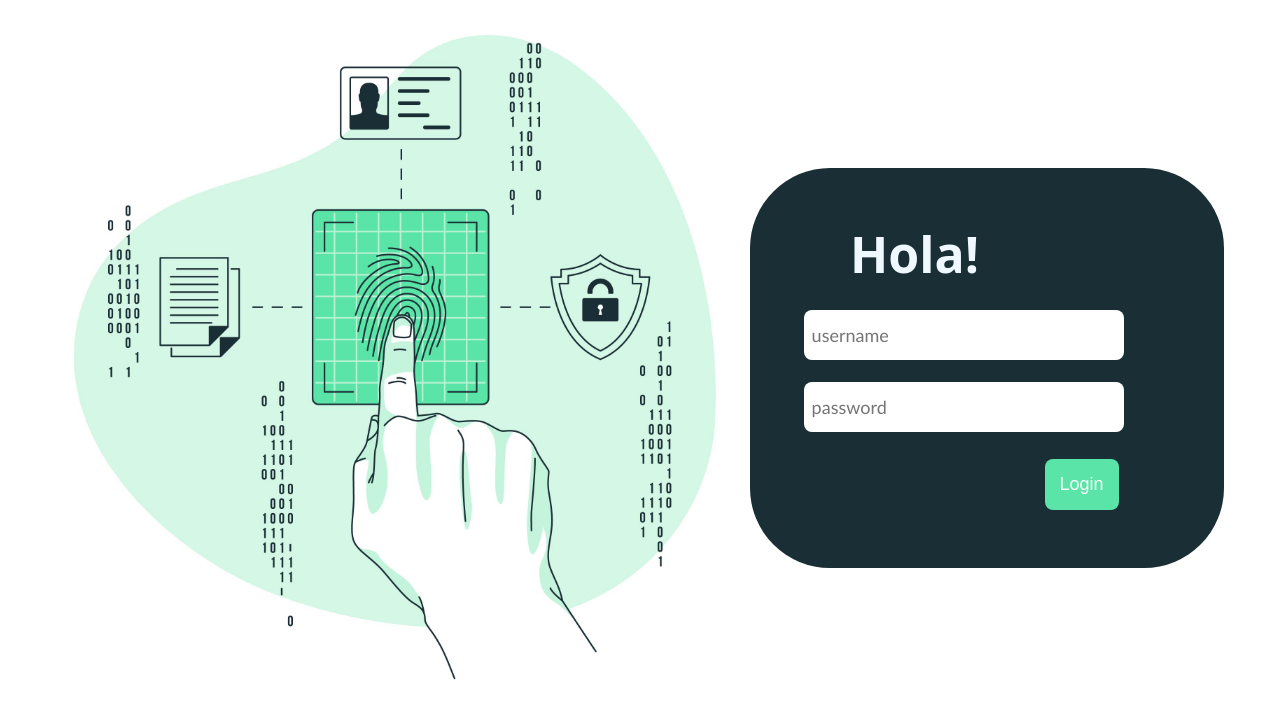
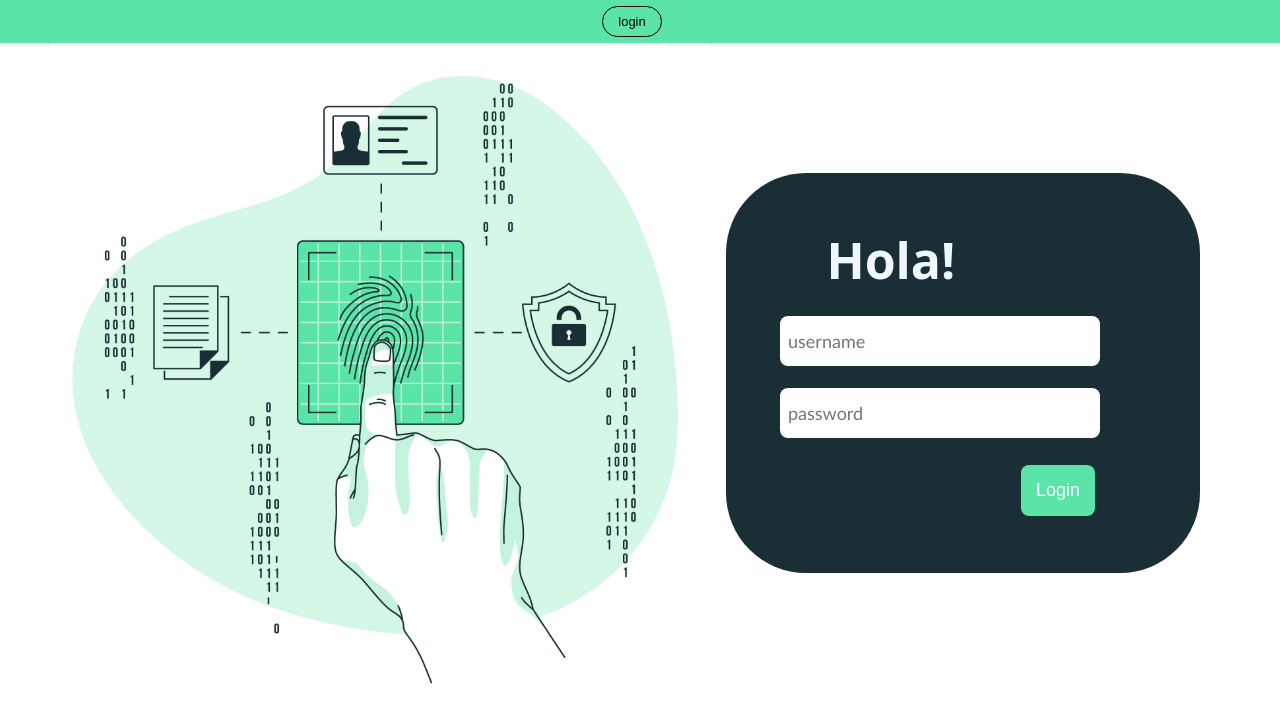
Before and after one commit to DanielBelz1997/Project-Manager, a React (Vite) app in the folder project/front/: page /login in a window 1280 px wide. Shown: the top 720 px of the page. Built offline with nearby package versions, Linux system fonts and the light colour scheme.

Commit message:
login page

```diff
--- a/project/front/package.json
+++ b/project/front/package.json
@@ -11,6 +11,7 @@
   },
   "dependencies": {
     "react": "^18.2.0",
+    "react-cookie": "^6.1.1",
     "react-dom": "^18.2.0",
     "react-hot-toast": "^2.4.1",
     "react-image-file-resizer": "^0.4.8",
--- a/project/front/public/login.jsx
+++ b/project/front/public/login.jsx
@@ -55,9 +55,7 @@ const Login = () => {
         }
       } else if (response.status === 401) {
         {
-          toast.error(
-            "The username or password is incorrect. Please try again"
-          );
+          toast.error("The username or password is incorrect");
         }
       }
     } catch (error) {
@@ -77,7 +75,7 @@ const Login = () => {
           <img
             src={image}
             alt="Chat"
-            style={{ width: "700px", marginLeft: "50px" }}
+            style={{ width: "660px", marginLeft: "50px" }}
           />
         </div>
         <div className={"mainContainer"}>
--- a/project/front/src/App.css
+++ b/project/front/src/App.css
@@ -14,7 +14,7 @@
   background-color: #1a2e35;
   border-radius: 80px;
   padding: 100px;
-  margin-top: 35px;
+  /* margin-top: px; */
   max-width: 37%;
   flex: 1;
   flex-direction: column;
@@ -136,3 +136,78 @@
   padding-left: 8px;
   border-style: none;
 }
+
+.navbar {
+  /* background-image: url("./LOGO3.png"); */
+  background-size: 100px;
+  background-position: right;
+  background-repeat: no-repeat;
+  /* background-position: 98%; */
+  display: flex;
+  justify-content: center;
+  align-items: center;
+  background-color: #5ae4a8;
+  color: #fff;
+  /* padding: 0.2rem; */
+  box-shadow: 0 2px 4px rgba(0, 0, 0, 0.1);
+  /* margin-top: -0.8rem;
+  margin-left: -8px;
+  margin-right: -8px; */
+}
+
+.navbar a {
+  text-decoration: none;
+  color: #fff;
+  font-size: 1.1rem;
+  margin-right: 1rem;
+  transition: all 0.2s ease-in-out;
+}
+
+.navbar a:hover {
+  text-decoration: none;
+  color: #ebebeb;
+}
+
+.navbar-brand {
+  font-size: 1.5rem;
+  font-weight: bold;
+}
+
+.navbar-menu {
+  display: flex;
+  justify-content: space-between;
+  align-items: center;
+}
+
+.navbar-menu li {
+  list-style: none;
+}
+
+.navbar-menu li a {
+  display: block;
+  /* padding: 0.5rem; */
+  transition: all 0.2s ease-in-out;
+}
+
+.navbar button {
+  background-color: #5ae4a8;
+  border-width: 0.5px;
+  border-style: solid;
+  border-radius: 30px;
+  font-size: 13px;
+  font-weight: 100;
+  padding: 7px 15px 7px 15px;
+  margin: 6px 5px 6px 5px;
+}
+
+.navbar button:hover {
+  background-color: #7de2b6;
+  cursor: pointer;
+}
+
+/* .navbar-menu li a:hover {
+  background-color: #ffc107;
+  color: #fff;
+  text-decoration: noneh;
+  border-radius: 4px;
+} */
--- a/project/front/src/App.jsx
+++ b/project/front/src/App.jsx
@@ -1,6 +1,7 @@
 import { BrowserRouter, Route, Routes } from "react-router-dom";
 import Login from "../public/login.jsx";
 import HomePage from "../public/main.jsx";
+import Navbar from "./Navbar";
 
 import "./App.css";
 
@@ -8,6 +9,7 @@ function App() {
   return (
     <>
       <BrowserRouter>
+        <Navbar />
         <Routes>
           <Route path="/login" Component={Login} />
           <Route path="/" Component={HomePage} />
--- /dev/null
+++ b/project/front/src/Navbar.tsx
@@ -0,0 +1,27 @@
+import { Link, useNavigate } from "react-router-dom";
+import { useCookies } from "react-cookie";
+import React from "react";
+
+export default function Navbar() {
+  const [cookies, setCookies] = useCookies(["jwt"]);
+  const navigate = useNavigate();
+
+  const logout = () => {
+    setCookies("jwt", "");
+    navigate("/login");
+  };
+
+  return (
+    <div className="navbar">
+      {!cookies.jwt ? (
+        <Link to="/login">
+          <button> login </button>
+        </Link>
+      ) : (
+        <>
+          <button onClick={logout}> logout </button>
+        </>
+      )}
+    </div>
+  );
+}
```
Also changed, not shown: 1 other file (tests, documents, lock files or other folders).
